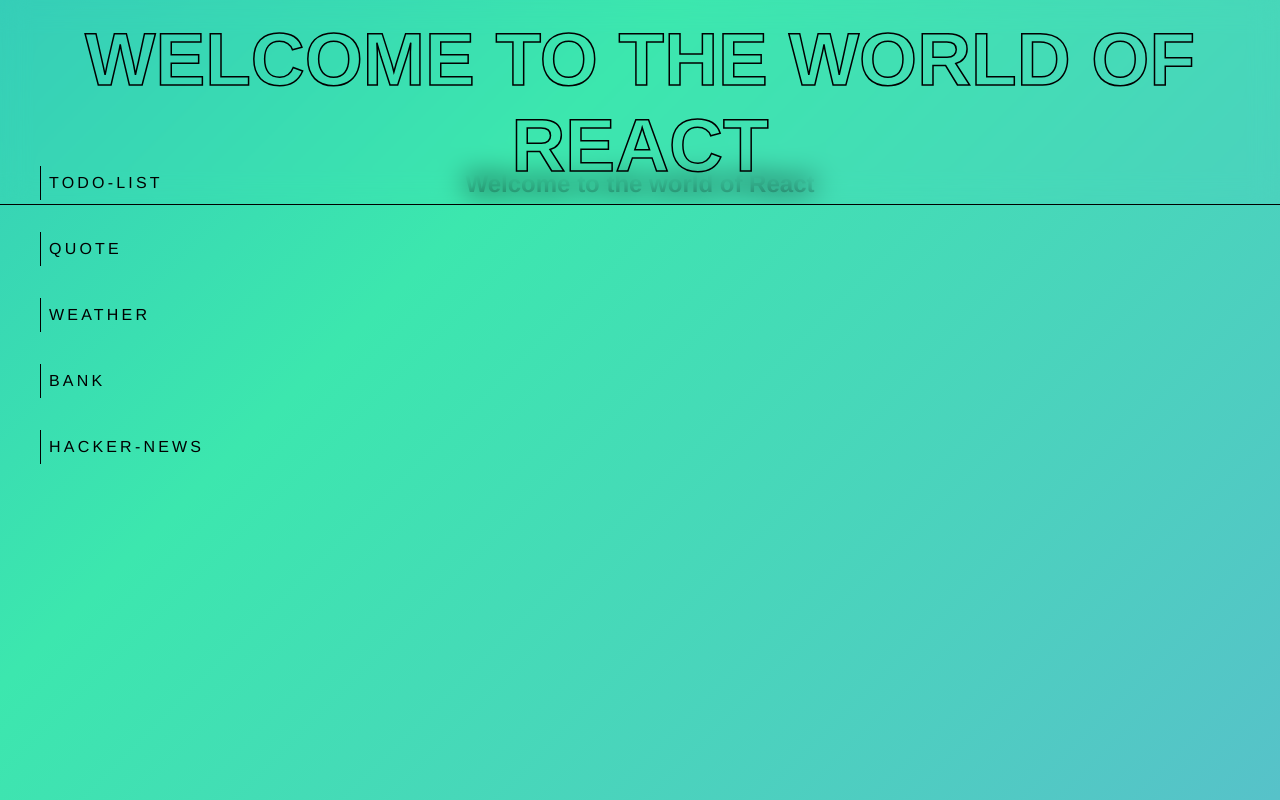
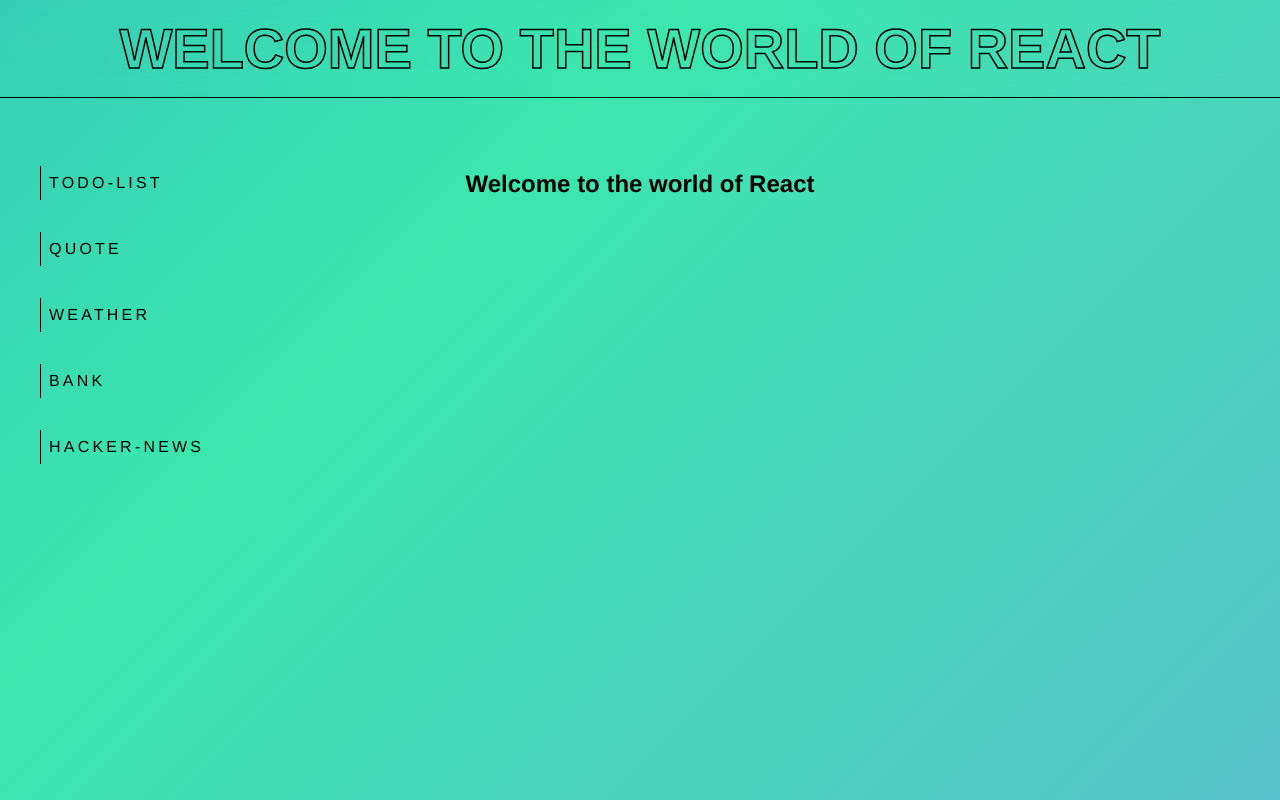
Before and after one commit to loerk/react-starter, a React (Create React App) app: page / in a window 1280 px wide. Built offline with nearby package versions, Linux system fonts and the light colour scheme; no server answers.

Commit message:
added clamp clac

```diff
--- a/src/container/App.module.css
+++ b/src/container/App.module.css
@@ -38,7 +38,7 @@
   -webkit-text-fill-color: transparent;
   margin: 1rem;
   font-weight: bolder;
-  font-size: clamp(3rem, 0.4rem + 5.3333vw, 5rem);
+  font-size: clamp(1rem, -0.875rem + 8.333vw, 3.5rem);
   text-transform: uppercase;
   -webkit-text-stroke: 1.5px black;
 }
@@ -49,6 +49,7 @@
 }
 
 header {
+  width: 100%;
   border-bottom: 1px solid black;
   margin-bottom: 3rem;
   position: fixed;
```
